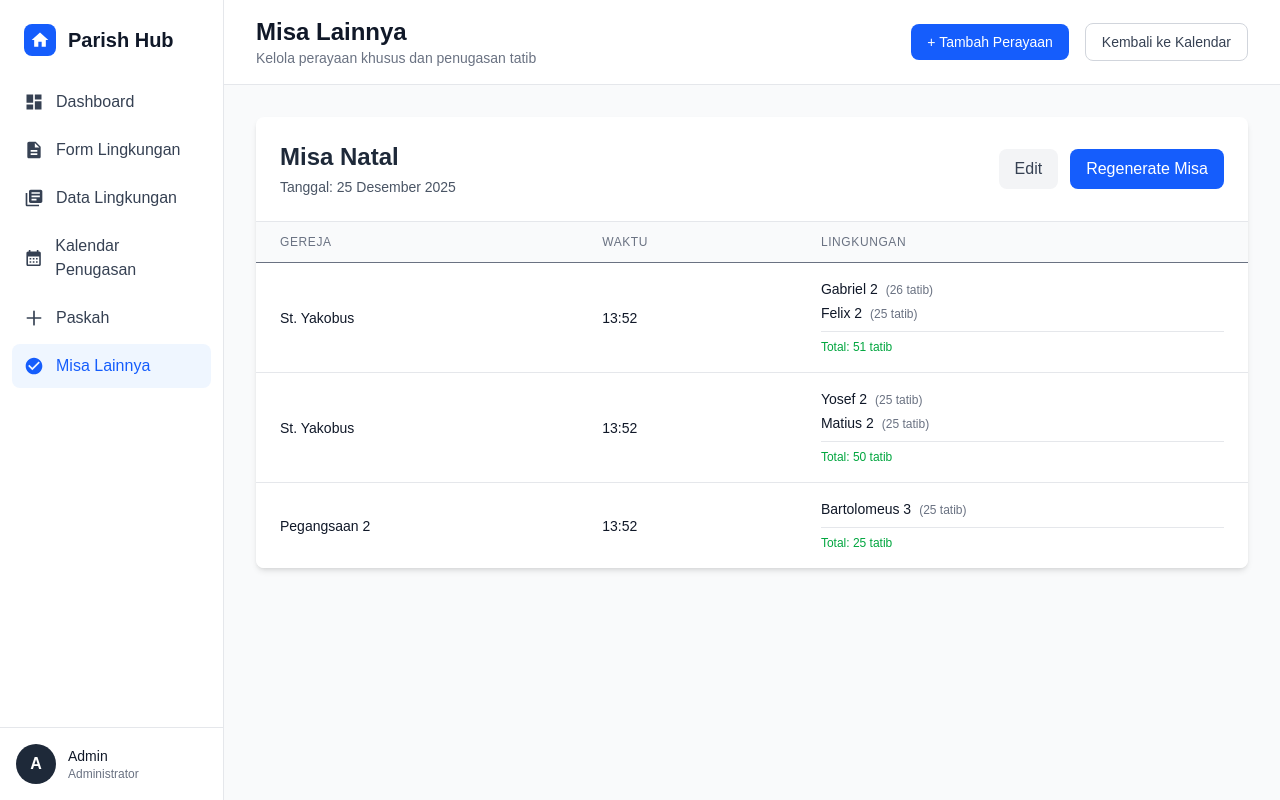
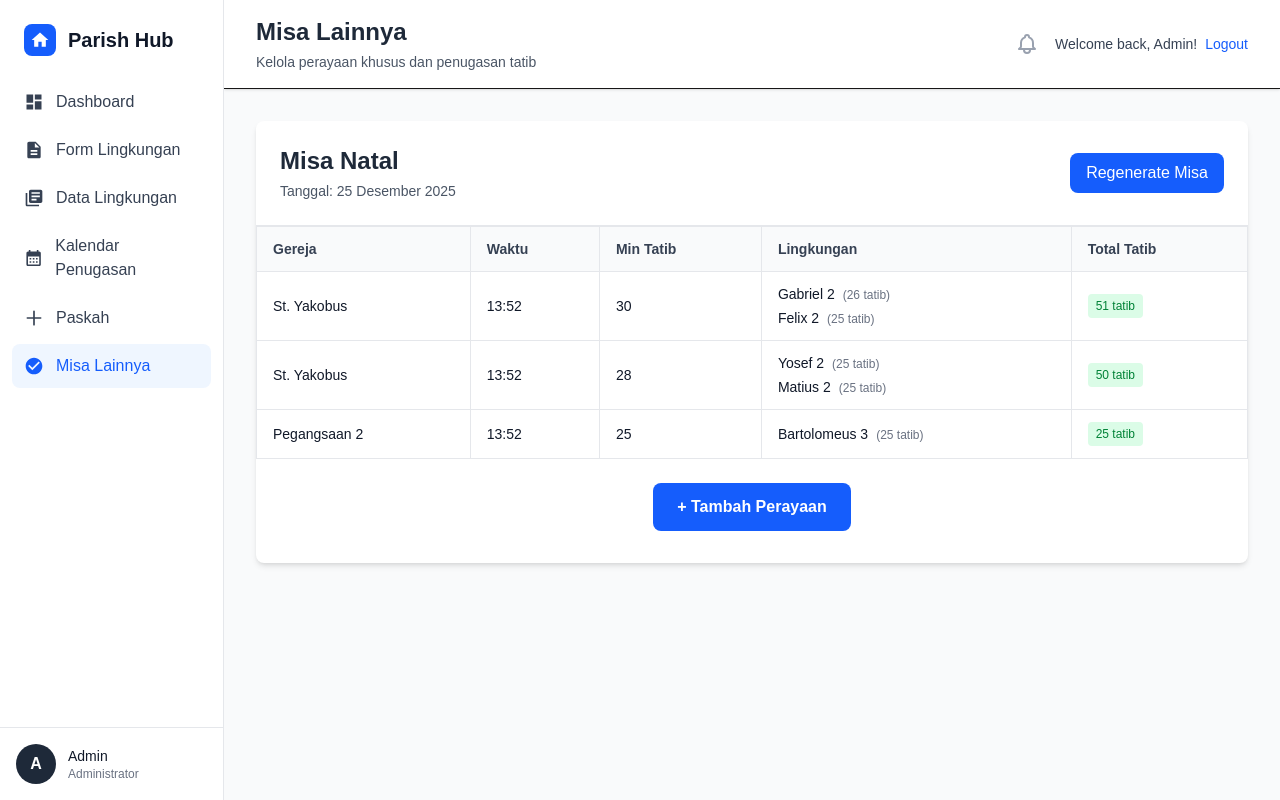
Before and after one commit to PriscillaHandoyo/stykb-dashboard, a Next.js app in the folder stykb-dashboard/: page /misa-lainnya in a window 1280 px wide. Built offline with nearby package versions, Linux system fonts and the light colour scheme.

Commit message:
20251108_10 - Fix UI/UX in misa lainnya page

```diff
--- a/stykb-dashboard/app/misa-lainnya/page.tsx
+++ b/stykb-dashboard/app/misa-lainnya/page.tsx
@@ -443,51 +443,50 @@ export default function MisaLainnyaPage() {
       {/* Main Content */}
       <main className="ml-56">
         {/* Header */}
-        <header className="bg-white border-b border-gray-200 px-8 py-4">
+        <header className="bg-white shadow-sm border-b">
+          <div className="max-w-7xl mx-auto px-4 sm:px-6 lg:px-8 py-4">
             <div className="flex items-center justify-between">
               <div>
-              <h1 className="text-2xl font-bold text-gray-900">Misa Lainnya</h1>
-              <p className="text-sm text-gray-500">
+                <h1 className="text-2xl font-bold text-gray-800">
+                  Misa Lainnya
+                </h1>
+                <p className="text-sm text-gray-600 mt-1">
                   Kelola perayaan khusus dan penugasan tatib
                 </p>
               </div>
               <div className="flex items-center gap-4">
-              {!editing && savedSchedule && (
-                <button
-                  onClick={() => {
-                    setCelebrationSchedule({
-                      name: "",
-                      date: "",
-                      churches: [
-                        {
-                          church: "St. Yakobus",
-                          masses: [{ time: "", minTatib: "" }],
-                        },
-                        {
-                          church: "Pegangsaan 2",
-                          masses: [{ time: "", minTatib: "" }],
-                        },
-                      ],
-                    });
-                    setEditing(true);
-                  }}
-                  className="px-4 py-2 text-sm text-white bg-blue-600 hover:bg-blue-700 rounded-lg"
+                <button className="text-gray-400 hover:text-gray-600">
+                  <svg
+                    className="w-6 h-6"
+                    fill="none"
+                    stroke="currentColor"
+                    viewBox="0 0 24 24"
                   >
-                  + Tambah Perayaan
+                    <path
+                      strokeLinecap="round"
+                      strokeLinejoin="round"
+                      strokeWidth={2}
+                      d="M15 17h5l-1.405-1.405A2.032 2.032 0 0118 14.158V11a6.002 6.002 0 00-4-5.659V5a2 2 0 10-4 0v.341C7.67 6.165 6 8.388 6 11v3.159c0 .538-.214 1.055-.595 1.436L4 17h5m6 0v1a3 3 0 11-6 0v-1m6 0H9"
+                    />
+                  </svg>
                 </button>
-              )}
+                <div className="flex items-center gap-2">
+                  <span className="text-sm text-gray-700">
+                    Welcome back, Admin!
+                  </span>
                   <Link
-                href="/kalendar-penugasan"
-                className="px-4 py-2 text-sm text-gray-700 hover:bg-gray-50 rounded-lg border border-gray-300"
+                    href="/login"
+                    className="text-sm text-blue-600 hover:text-blue-700 font-medium"
                   >
-                Kembali ke Kalendar
+                    Logout
                   </Link>
+                </div>
+              </div>
             </div>
           </div>
         </header>
 
-        {/* Dashboard Content */}
-        <div className="p-8">
+        <div className="max-w-7xl mx-auto px-4 sm:px-6 lg:px-8 py-8">
           {editing ? (
             <div className="bg-white rounded-lg shadow-md p-6">
               <h2 className="text-2xl font-bold text-gray-800 mb-6">
@@ -635,13 +634,6 @@ export default function MisaLainnyaPage() {
                         )}
                     </p>
                   </div>
-                  <div className="flex gap-3">
-                    <button
-                      onClick={() => setEditing(true)}
-                      className="px-4 py-2 bg-gray-100 text-gray-700 rounded-lg hover:bg-gray-200 transition-colors"
-                    >
-                      Edit
-                    </button>
                   <button
                     onClick={handleRegenerate}
                     className="px-4 py-2 bg-blue-600 text-white rounded-lg hover:bg-blue-700 transition-colors"
@@ -650,36 +642,44 @@ export default function MisaLainnyaPage() {
                   </button>
                 </div>
               </div>
-              </div>
 
               <div className="overflow-x-auto">
-                <table className="w-full">
-                  <thead className="bg-gray-50">
-                    <tr>
-                      <th className="px-6 py-3 text-left text-xs font-medium text-gray-500 uppercase tracking-wider border-b">
+                <table className="w-full border-collapse">
+                  <thead>
+                    <tr className="bg-gray-50">
+                      <th className="border border-gray-200 py-3 px-4 text-left text-sm font-semibold text-gray-700">
                         Gereja
                       </th>
-                      <th className="px-6 py-3 text-left text-xs font-medium text-gray-500 uppercase tracking-wider border-b">
+                      <th className="border border-gray-200 py-3 px-4 text-left text-sm font-semibold text-gray-700">
                         Waktu
                       </th>
-                      <th className="px-6 py-3 text-left text-xs font-medium text-gray-500 uppercase tracking-wider border-b">
+                      <th className="border border-gray-200 py-3 px-4 text-left text-sm font-semibold text-gray-700">
+                        Min Tatib
+                      </th>
+                      <th className="border border-gray-200 py-3 px-4 text-left text-sm font-semibold text-gray-700">
                         Lingkungan
+                      </th>
+                      <th className="border border-gray-200 py-3 px-4 text-left text-sm font-semibold text-gray-700">
+                        Total Tatib
                       </th>
                     </tr>
                   </thead>
-                  <tbody className="bg-white divide-y divide-gray-200">
+                  <tbody>
                     {massAssignments.map((assignment, index) => (
                       <tr key={index} className="hover:bg-gray-50">
-                        <td className="px-6 py-4 whitespace-nowrap text-sm text-gray-900">
+                        <td className="border border-gray-200 py-3 px-4 text-sm text-gray-900">
                           {assignment.church}
                         </td>
-                        <td className="px-6 py-4 whitespace-nowrap text-sm text-gray-900">
+                        <td className="border border-gray-200 py-3 px-4 text-sm text-gray-900">
                           {assignment.time}
                         </td>
-                        <td className="px-6 py-4 text-sm">
+                        <td className="border border-gray-200 py-3 px-4 text-sm text-gray-900">
+                          {assignment.minTatib}
+                        </td>
+                        <td className="border border-gray-200 py-3 px-4 text-sm">
                           {assignment.assignedLingkungan.length === 0 ? (
                             <span className="text-gray-400">
-                              Tidak ada assignment
+                              Tidak ada lingkungan tersedia
                             </span>
                           ) : (
                             <div className="space-y-1">
@@ -693,27 +693,52 @@ export default function MisaLainnyaPage() {
                                   </div>
                                 )
                               )}
-                              <div className="mt-2 pt-1 border-t border-gray-200">
+                            </div>
+                          )}
+                        </td>
+                        <td className="border border-gray-200 py-3 px-4 text-sm">
                           <span
-                                  className={`text-xs font-medium ${
-                                    assignment.totalTatib < assignment.minTatib
-                                      ? "text-red-600"
-                                      : "text-green-600"
+                            className={`inline-block px-2 py-1 rounded text-xs font-medium ${
+                              assignment.totalTatib >= assignment.minTatib
+                                ? "bg-green-100 text-green-700"
+                                : "bg-red-100 text-red-700"
                             }`}
                           >
-                                  Total: {assignment.totalTatib} tatib
-                                  {assignment.totalTatib <
-                                    assignment.minTatib &&
-                                    ` (Kurang dari ${assignment.minTatib})`}
+                            {assignment.totalTatib} tatib
+                            {assignment.totalTatib < assignment.minTatib &&
+                              " ⚠️"}
                           </span>
-                              </div>
-                            </div>
-                          )}
                         </td>
                       </tr>
                     ))}
                   </tbody>
                 </table>
+              </div>
+
+              {/* Tambah Perayaan Button */}
+              <div className="mt-6 mb-8 flex justify-center">
+                <button
+                  onClick={() => {
+                    setCelebrationSchedule({
+                      name: "",
+                      date: "",
+                      churches: [
+                        {
+                          church: "St. Yakobus",
+                          masses: [{ time: "", minTatib: "" }],
+                        },
+                        {
+                          church: "Pegangsaan 2",
+                          masses: [{ time: "", minTatib: "" }],
+                        },
+                      ],
+                    });
+                    setEditing(true);
+                  }}
+                  className="px-6 py-3 text-white bg-blue-600 hover:bg-blue-700 rounded-lg font-semibold transition-colors"
+                >
+                  + Tambah Perayaan
+                </button>
               </div>
             </div>
           )}
```
Lines whose indentation alone changed are shown as unchanged.
